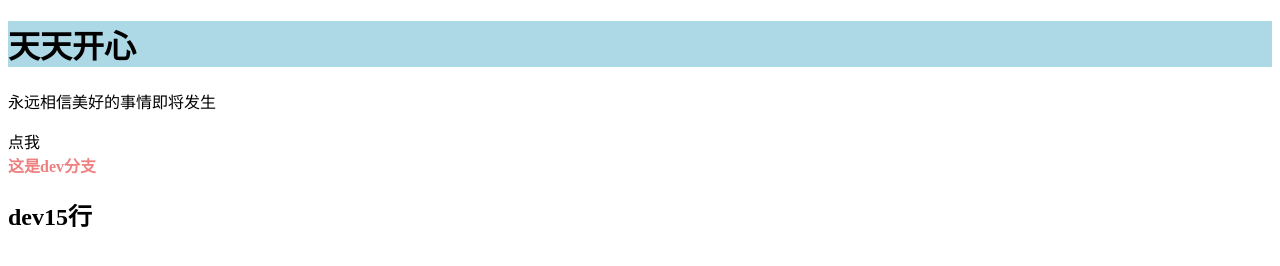
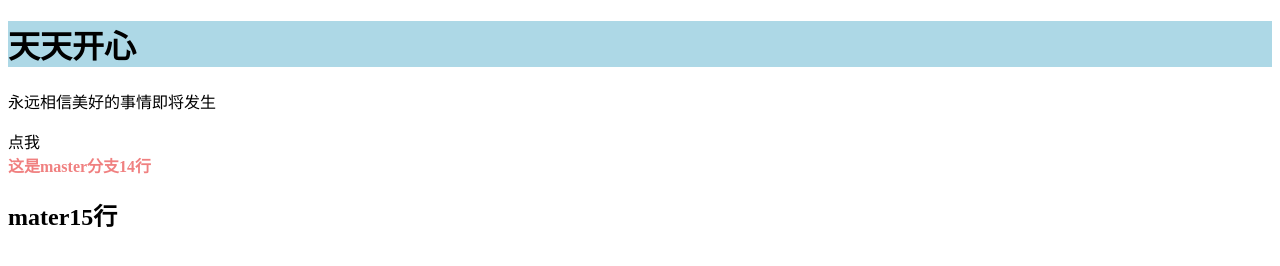
Before and after one commit to blancdove/test, a plain HTML site: page index.html in a window 1280 px wide. Drawn offline with Linux system fonts and the light colour scheme.

Commit message:
修改了14-15hang

```diff
--- a/index.html
+++ b/index.html
@@ -11,7 +11,7 @@
 	<h1>天天开心</h1>
 	<p>永远相信美好的事情即将发生</p>
 	<div class="btn">点我</div>
-	<strong>这是dev分支</strong>
-	<h2>dev15行</h2>
+	<strong>这是master分支14行</strong>
+	<h2>mater15行</h2>
 </body>
 </html>
```
